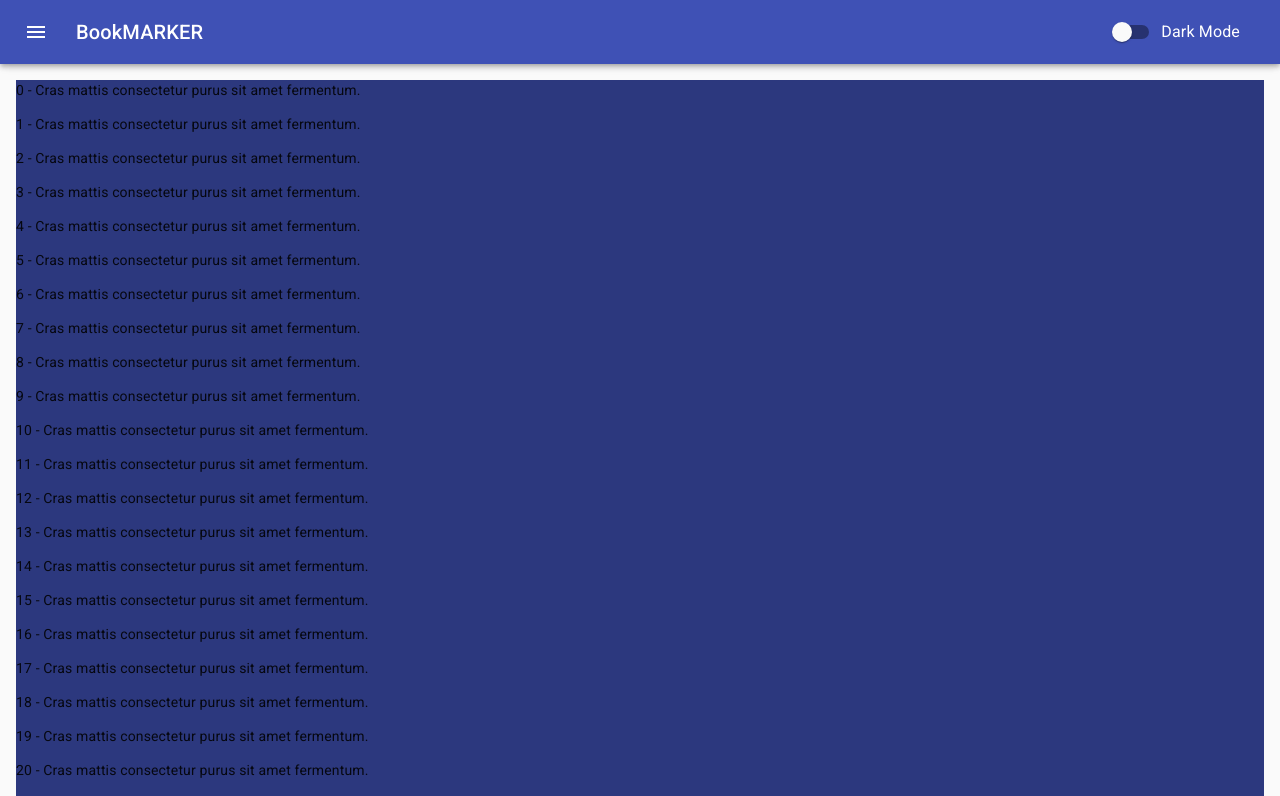
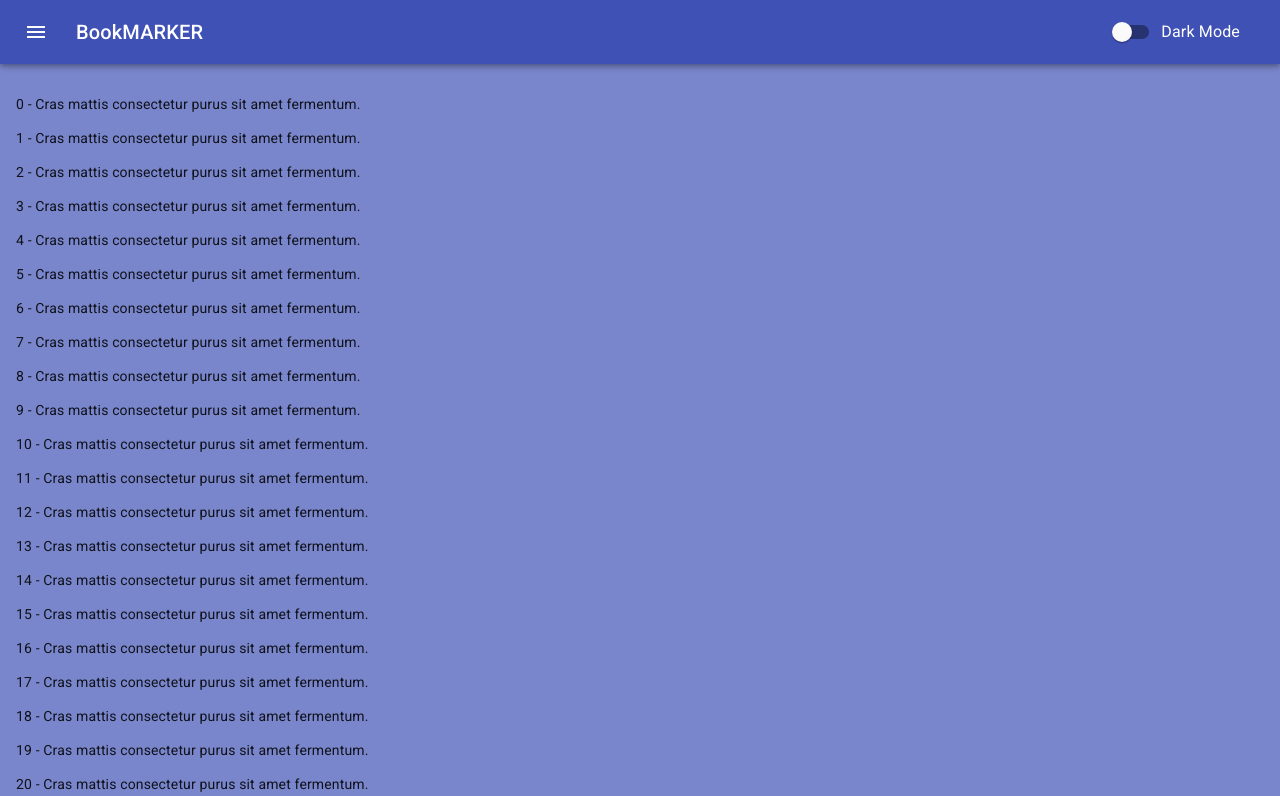
Before and after one commit to openXapps/web-apps-bookmarker-mui, a React (Create React App) app: page / in a window 1280 px wide. Shown: the top 796 px of the page. Built offline with nearby package versions, Linux system fonts and the light colour scheme.

Commit message:
Refine AppBar

```diff
--- a/src/App.js
+++ b/src/App.js
@@ -7,7 +7,6 @@ import { ThemeProvider } from '@material-ui/core/styles';import {
 import { context } from './context/store';
 import dark from './themes/dark';
 import light from './themes/light';
-// import getTheme from './themes/themer';
 import Header from './components/Header';
 import Content from './components/Content';
 
--- a/src/components/Content.js
+++ b/src/components/Content.js
@@ -4,16 +4,7 @@ import Box from '@material-ui/core/Box';
 const Content = () => {
 
   return (
-    <Box sx={
-      {
-        m: 2,
-        bgcolor: 'primary.dark',
-        ':hover': {
-          backgroundColor: 'primary.main',
-          opacity: [0.9, 0.8, 0.7],
-        },
-      }
-    }
+    <Box p={2} bgcolor='primary.light'
     >{[...new Array(30)].map((v, i) => {
       return <p key={i}>{i} - Cras mattis consectetur purus sit amet fermentum.</p>
     })
--- a/src/components/Header.js
+++ b/src/components/Header.js
@@ -8,7 +8,7 @@ import Divider from '@material-ui/core/Divider';
 import Typography from '@material-ui/core/Typography';
 import IconButton from '@material-ui/core/IconButton';
 import MenuIcon from '@material-ui/icons/Menu';
-import ChevronLeftIcon from '@material-ui/icons/ChevronLeft';
+// import ChevronLeftIcon from '@material-ui/icons/ChevronLeft';
 import ListItem from '@material-ui/core/ListItem';
 import ListItemIcon from '@material-ui/core/ListItemIcon';
 import ListItemText from '@material-ui/core/ListItemText';
@@ -63,12 +63,12 @@ const Header = () => {
   return (
     <div className={classes.root}>
       <AppBar
-        position="fixed"
+        position='fixed'
       ><Toolbar>
           <IconButton
-            color="inherit"
+            color='inherit'
             onClick={() => setDrawerState(!drawerState)}
-            edge="start"
+            edge='start'
             className={classes.menuButton}
           ><MenuIcon /></IconButton>
           <Typography
@@ -83,7 +83,7 @@ const Header = () => {
                   onChange={handleTheme}
                 />
               }
-              label="Dark Mode"
+              label='Dark Mode'
             />
           </FormGroup>
         </Toolbar>
@@ -91,20 +91,18 @@ const Header = () => {
       <Toolbar />
       <Drawer
         className={classes.drawer}
-        // variant="persistent"
-        anchor="left"
         open={drawerState}
         onClose={() => setDrawerState(false)}
         classes={{
           paper: classes.drawerPaper,
         }}
       >
-        <div className={classes.drawerHeader}>
+        {/* <div className={classes.drawerHeader}>
           <IconButton
             onClick={() => setDrawerState(!drawerState)}
           ><ChevronLeftIcon /></IconButton>
         </div>
-        <Divider />
+        <Divider /> */}
         <List>
           {['Inbox', 'Starred', 'Send email', 'Drafts'].map((text, index) => (
             <ListItem button key={text}>
--- a/src/themes/light.js
+++ b/src/themes/light.js
@@ -1,12 +1,12 @@
 const light = {
   palette: {
     type: 'light',
-    primary: {
-      main: '#3f51b5',
-    },
-    secondary: {
-      main: '#f50057',
-    },
+    // primary: {
+    //   main: '#3f51b5',
+    // },
+    // secondary: {
+    //   main: '#f50057',
+    // },
   },
 };
 
```
Also changed, not shown: 1 other file (tests, documents, lock files or other folders).
